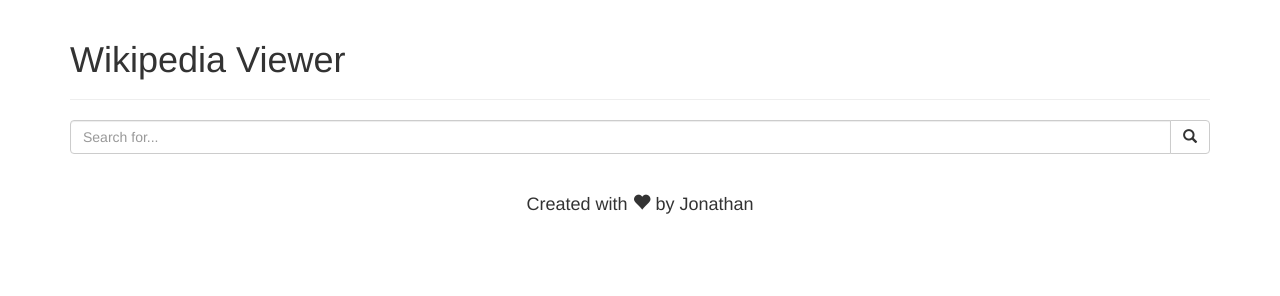
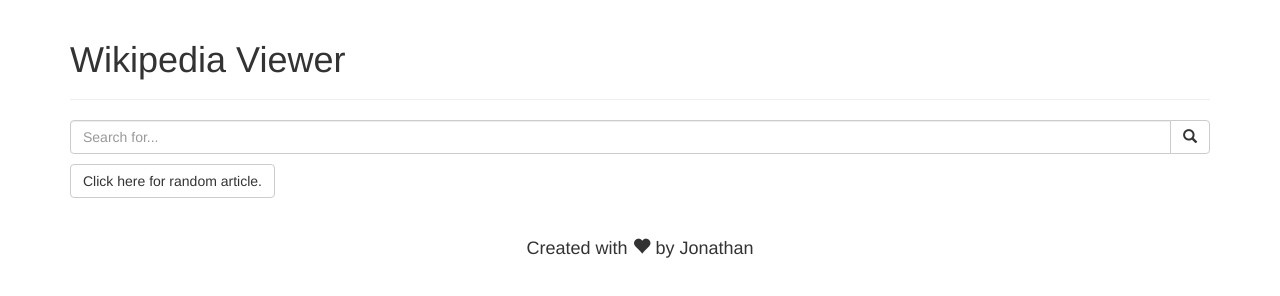
Before and after one commit to jonathanfrancisco/Wikipedia-Viewer-freecodecamp-challenge, a plain HTML site: page index.html in a window 1280 px wide. Drawn offline with nearby package versions, Linux system fonts and the light colour scheme; a web font is replaced by a local one.

Commit message:
Added a wikipedia link to each result and a button for random article.

```diff
--- a/app.js
+++ b/app.js
@@ -1,3 +1,8 @@
+
+
+
+/////////////////////////////// FUNCTIONS //////////////////////////////
+
 function fetchData(search) {
 
 	var url = "https://en.wikipedia.org/w/api.php?format=json&action=query&origin=*&generator=search&gsrnamespace=0&gsrlimit=10&prop=pageimages|extracts&pilimit=max&exintro&explaintext&exsentences=1&exlimit=max&gsrsearch="+search;
@@ -25,8 +30,11 @@
 
 	// loops through property of the object.
 	// every property is a result
+	// concatenates results in 'html' var
 	for(var property in objectData) {
 
+
+		html += "<a target='_blank' href='https://en.wikipedia.org/?curid="+objectData[property].pageid+"'>";
 		html += "<div class='col-md-12'>";
 		html += "<div class='panel panel-primary'>";
 		html += "<div class='panel-heading'>";
@@ -37,8 +45,11 @@
 		html += "</div>";
 		html += "</div>";
 		html += "</div>";
+		html += "</a>";
 
 	}
+
+	console.log(html);
 
 	// sets the html content of row
 	var row = document.querySelector('#results');
@@ -46,11 +57,18 @@
 
 }
 
-
 // selects the SEARCH BUTTON
 var searchButton = document.querySelector('#search-btn');
 var input = document.querySelector('#search-input');
 
+
+
+
+
+
+
+
+/////////////////////// EVENT LISTENERS ////////////////////////////
 
 // listens for a click on SEARCH BUTTON
 searchButton.addEventListener('click', function() {
--- a/index.html
+++ b/index.html
@@ -17,6 +17,12 @@
 			font-size: 1.5em;
 		}
 
+		a,a:hover  {
+			color: #000	;
+		}
+
+
+
 	</style>
 </head>
 <body>
@@ -27,9 +33,12 @@
 	<div class="container">
 
 
+
 		<div class="page-header">
 			<h1> Wikipedia Viewer </h1>
 		</div>
+
+
 		<div class="row">
 		  <div class="col-lg-12">
 		    <div class="input-group">
@@ -40,6 +49,11 @@
 		    </div><!-- /input-group -->
 		  </div><!-- /.col-lg-12 -->
 		</div><!-- /.row -->
+
+
+		<a target="_blank" href="https://en.wikipedia.org/wiki/Special:Random"><button style="margin-top: 10px;" type="button" class="btn btn-default">Click here for random article.</button> </a>
+
+
 
 
 		<div id="results" style="margin-top: 2em" class="row">
```
